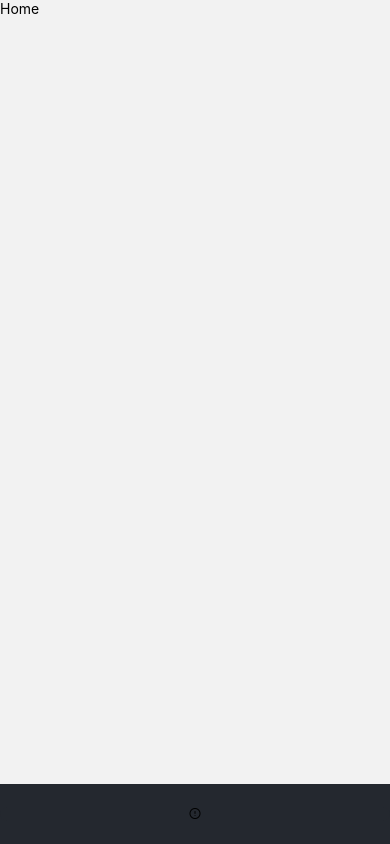
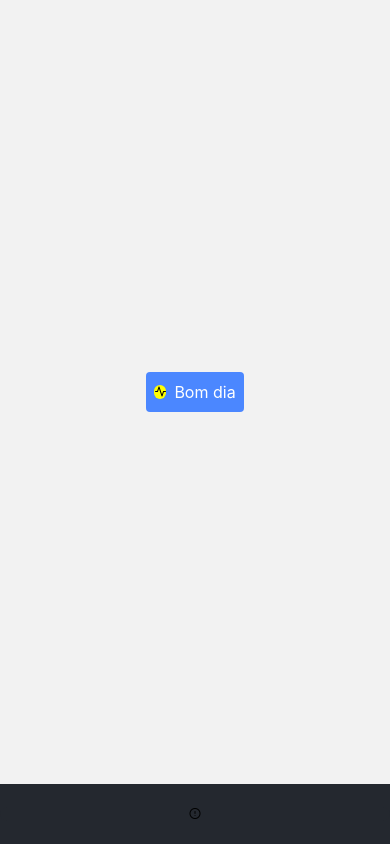
Before and after one commit to avoguga/BreatheApp, a React Native app: screen /Home in a window 390 px wide. Built offline with nearby package versions, Linux system fonts and the light colour scheme.

Commit message:
feat: add main button component

```diff
--- /dev/null
+++ b/src/global/components/main-button/index.tsx
@@ -0,0 +1,14 @@
+import { MainButtonIcon } from "./main-button-icon";
+import { MainButtonText } from "./main-button-text";
+import { IconView, StyledButton } from "./styles";
+import { MainButtonProps } from "./types";
+
+const MainButton = ({ children, ...props }: MainButtonProps) => (
+  <StyledButton {...props}>{children}</StyledButton>
+);
+
+MainButton.IconView = IconView;
+MainButton.Icon = MainButtonIcon;
+MainButton.Text = MainButtonText;
+
+export { MainButton };
--- /dev/null
+++ b/src/global/components/main-button/main-button-icon.tsx
@@ -0,0 +1,6 @@
+import { IconType, MainButtonProps } from "./types";
+import { Feather } from "@expo/vector-icons";
+
+export const MainButtonIcon = ({...props}: IconType) => (
+  <Feather {...props}/>
+);
--- /dev/null
+++ b/src/global/components/main-button/main-button-text.tsx
@@ -0,0 +1,9 @@
+import { MainButtonProps } from "./types";
+import { ButtonText } from "./styles";
+
+export const MainButtonText = ({
+  children,
+  ...props
+}: MainButtonProps["Text"] & { children: React.ReactNode }) => (
+  <ButtonText {...props}>{children}</ButtonText>
+);
--- /dev/null
+++ b/src/global/components/main-button/styles.ts
@@ -0,0 +1,21 @@
+import colors from "@/global/colors";
+import styled from "styled-components/native";
+
+export const StyledButton = styled.TouchableOpacity`
+  background-color: ${colors.primaryButton};
+  border-radius: 4px;
+  align-items: center;
+  justify-content: center;
+  flex-direction: row;
+  padding: 10px 8px;
+  gap: 8px;
+`;
+
+export const IconView = styled.View`
+  border-radius: 100px;
+`
+
+export const ButtonText = styled.Text`
+  color: white;
+  font-size: 16px;
+`;
--- /dev/null
+++ b/src/global/components/main-button/types.ts
@@ -0,0 +1,11 @@
+import { Feather } from "@expo/vector-icons";
+import type { StyleProp, TextProps, TextStyle, TouchableOpacity, ViewProps, ViewStyle } from "react-native";
+
+export type IconType = {
+  name: keyof typeof Feather.glyphMap;
+  style?: StyleProp<TextStyle>;
+}
+
+export type MainButtonProps = {
+  children: React.ReactNode;
+} & ViewProps;
--- a/src/presentation/screens/home/index.tsx
+++ b/src/presentation/screens/home/index.tsx
@@ -1,9 +1,15 @@
-import { Text, View } from "react-native";
+import { MainButton } from "@/global/components/main-button";
+import { View } from "react-native";
 
 const Home = () => {
   return (
-    <View style={{ flex: 1 }}>
-      <Text>Home</Text>
+    <View style={{ flex: 1, alignItems: "center", justifyContent: "center" }}>
+      <MainButton>
+        <MainButton.IconView style={{ backgroundColor: "yellow" }}>
+          <MainButton.Icon name="activity"/>
+        </MainButton.IconView>
+        <MainButton.Text>Bom dia</MainButton.Text>
+      </MainButton>
     </View>
   );
 };
```
